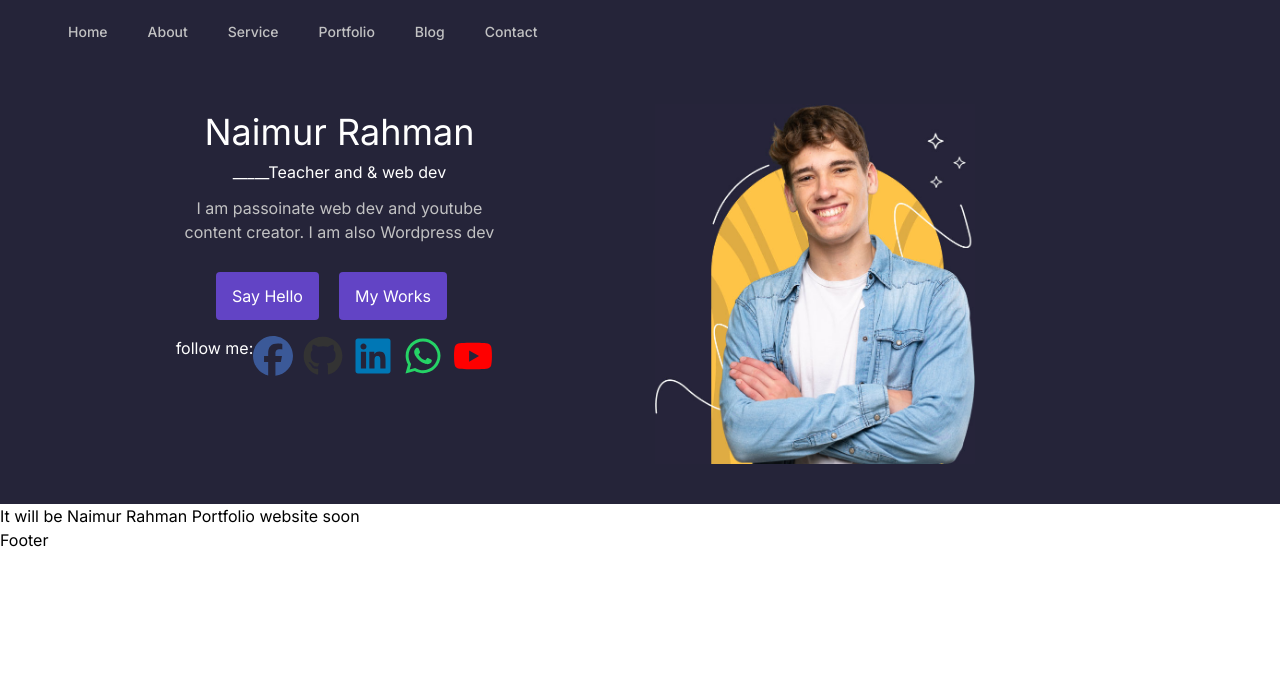
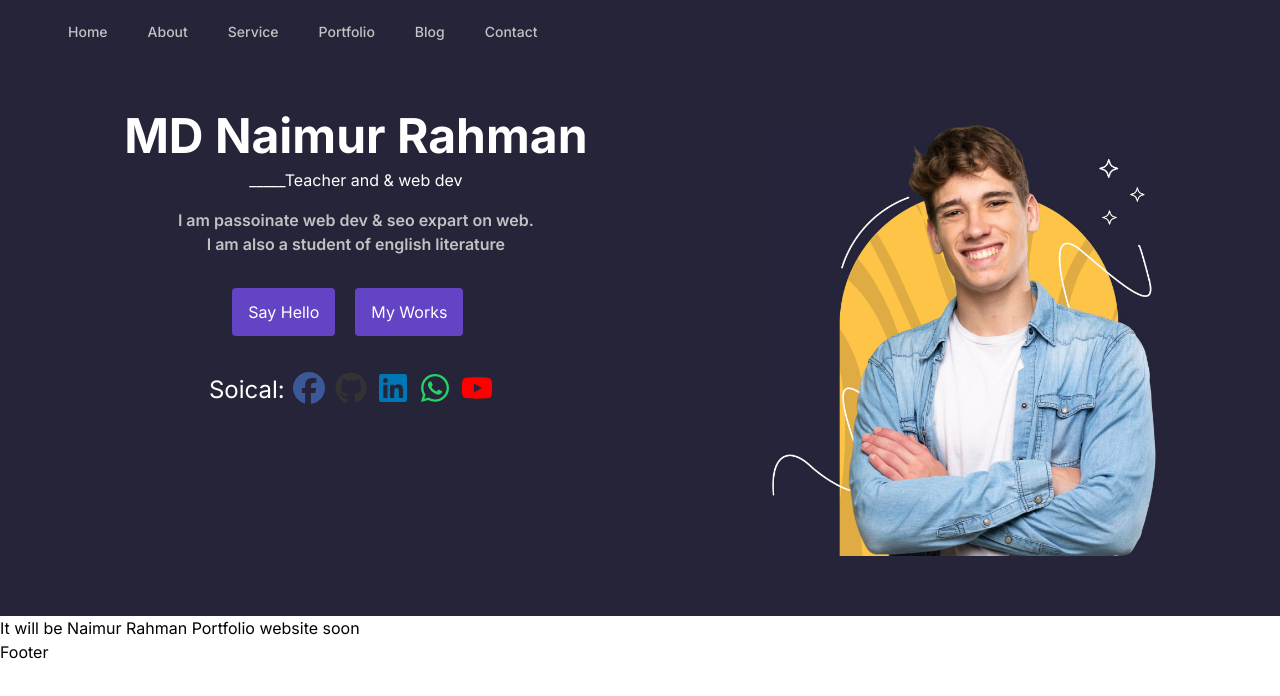
Before and after one commit to naimur202165/naimur-portfolio-nextjs, a Next.js app: page / in a window 1280 px wide. Shown: the top 696 px of the page. Built offline with nearby package versions, Linux system fonts and the light colour scheme.

Commit message:
hero section done

```diff
--- a/src/components/Hero/Hero.js
+++ b/src/components/Hero/Hero.js
@@ -19,15 +19,15 @@ export default function Hero() {
       <div className="sm:grid sm:grid-rows-2 sm:grid-flow-col md:grid md:grid-rows-1 sm:grid-flow-col   lg:grid lg:grid-rows-1 lg:grid-flow-col gap-4 bg-dark-blue p-10">
         <div>
           <div>
-            <h2 className="text-white text-4xl text-center p-2">
-              Naimur Rahman
+            <h2 className="text-white sm:text-2xl lg:text-5xl text-center py-2 font-bold">
+              MD Naimur Rahman
             </h2>
             <h3 className="text-white text-center">
               _____Teacher and & web dev
             </h3>
-            <p className="text-gray-text text-center p-3">
-              I am passoinate web dev and youtube <br></br> content creator. I
-              am also Wordpress dev
+            <p className="text-gray-text text-center lg: sm:py-4 font-semibold">
+              I am passoinate web dev & seo expart on web.
+              <br /> I am also a student of english literature
             </p>
           </div>
           <div className="py-4 flex justify-center">
@@ -39,13 +39,13 @@ export default function Hero() {
             </Button>
           </div>
           {/* Social */}
-          <div className="flex justify-center">
-            <div className="text-white w-auto ">follow me:</div>
+          <div className="flex justify-center items-center gap-2 py-5">
+            <div className="text-white w-auto text-2xl">Soical:</div>
             <div className="flex">
               <a href="https://www.facebook.com/naimur202164">
                 {" "}
                 <FontAwesomeIcon
-                  className="w-10 h-10"
+                  className="w-8 h-8"
                   icon={faFacebook}
                   color="#3b5998"
                   style={{ marginRight: "10px" }}
@@ -54,7 +54,7 @@ export default function Hero() {
               <a href="https://github.com/naimur202164-rony">
                 {" "}
                 <FontAwesomeIcon
-                  className="w-10 h-10"
+                  className="w-8 h-8"
                   icon={faGithub}
                   color="#333"
                   style={{ marginRight: "10px" }}
@@ -63,7 +63,7 @@ export default function Hero() {
               <a href="https://www.linkedin.com/in/naimur202164/">
                 {" "}
                 <FontAwesomeIcon
-                  className="w-10 h-10"
+                  className="w-8 h-8"
                   icon={faLinkedin}
                   color="#0077b5"
                   style={{ marginRight: "10px" }}
@@ -72,7 +72,7 @@ export default function Hero() {
               <a href="https://wa.link/bymce0">
                 {" "}
                 <FontAwesomeIcon
-                  className="w-10 h-10"
+                  className="w-8 h-8"
                   icon={faWhatsapp}
                   size="2x"
                   color="#25D366"
@@ -81,7 +81,7 @@ export default function Hero() {
               </a>
               <a href="https://www.youtube.com/@naimuracademy">
                 <FontAwesomeIcon
-                  className="w-10 h-10"
+                  className="w-8 h-8"
                   icon={faYoutube}
                   size=""
                   color="#FF0000"
@@ -92,9 +92,9 @@ export default function Hero() {
           </div>
         </div>
 
-        <div>
+        <div className="py-5 flex justify-center">
           <Image
-            className="w-80 h-auto"
+            className="w-96 h-auto"
             src={HeroImage}
             alt="Picture of the author"
           />
```
